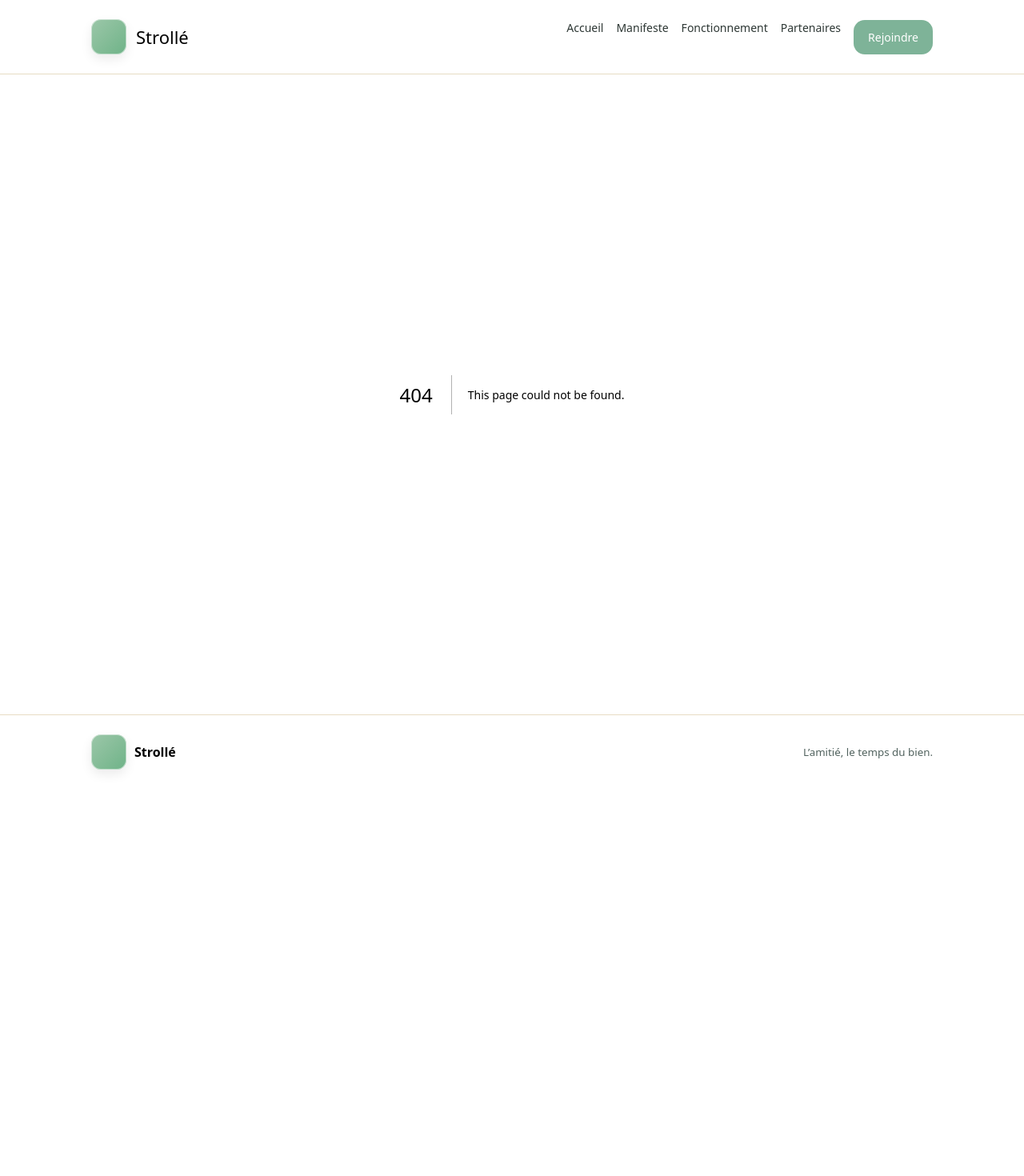
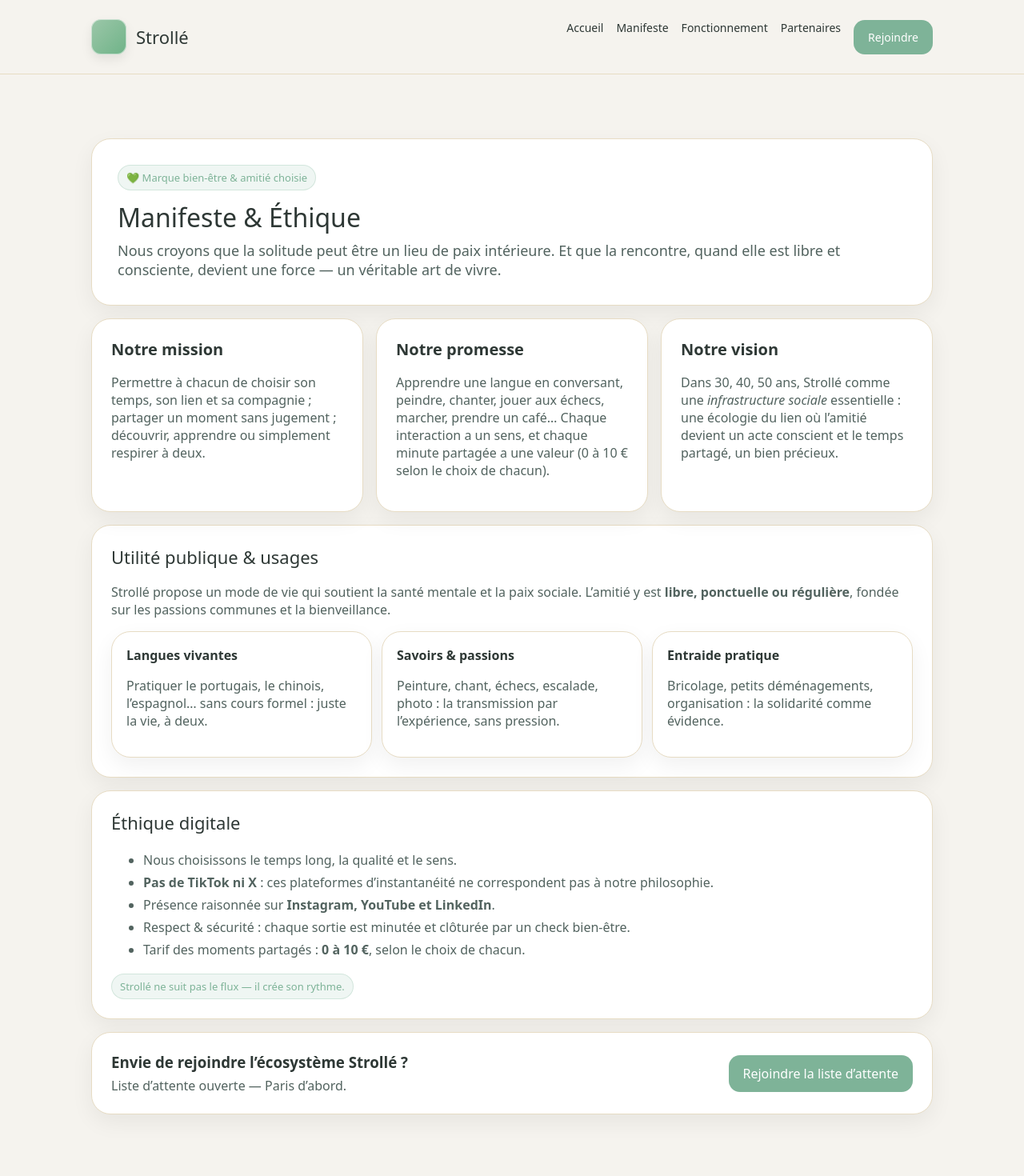
Before and after one commit to MariaKRIZOUA/strolle-starter, a Next.js app: page /manifeste in a window 1280 px wide. Before the commit this address had no page. Shown: the top 1470 px of the page at 80% size. Before the commit the page ends 986 px from the top, so only its background shows below. Built offline with nearby package versions, Linux system fonts and the light colour scheme.

Commit message:
Manifeste page.tsx

```diff
--- /dev/null
+++ b/src/app/manifeste/page.tsx
@@ -0,0 +1,98 @@
+// src/app/manifeste/page.tsx
+export const metadata = {
+  title: "Manifeste & Éthique — Strollé",
+  description: "Notre vision : l’amitié choisie, le temps du bien.",
+};
+
+export default function Manifeste() {
+  return (
+    <main style={{padding:'56px 0'}}>
+      <section className="container">
+        {/* Hero */}
+        <div className="card" style={{padding:'32px'}}>
+          <span className="badge">💚 Marque bien-être & amitié choisie</span>
+          <h1 style={{margin:'12px 0 8px',fontSize:32,fontWeight:300}}>
+            Manifeste & Éthique
+          </h1>
+          <p style={{color:'var(--sage)',fontSize:18,margin:0}}>
+            Nous croyons que la solitude peut être un lieu de paix intérieure.
+            Et que la rencontre, quand elle est libre et consciente, devient une force — un véritable art de vivre.
+          </p>
+        </div>
+
+        {/* 3 colonnes : mission / promesse / vision */}
+        <div style={{display:'grid',gridTemplateColumns:'repeat(auto-fit,minmax(260px,1fr))',gap:16,marginTop:16}}>
+          <article className="card">
+            <h2 style={{marginTop:0,fontSize:20}}>Notre mission</h2>
+            <p style={{color:'var(--sage)'}}>
+              Permettre à chacun de choisir son temps, son lien et sa compagnie ;
+              partager un moment sans jugement ; découvrir, apprendre ou simplement respirer à deux.
+            </p>
+          </article>
+          <article className="card">
+            <h2 style={{marginTop:0,fontSize:20}}>Notre promesse</h2>
+            <p style={{color:'var(--sage)'}}>
+              Apprendre une langue en conversant, peindre, chanter, jouer aux échecs, marcher, prendre un café…
+              Chaque interaction a un sens, et chaque minute partagée a une valeur (0 à 10 € selon le choix de chacun).
+            </p>
+          </article>
+          <article className="card">
+            <h2 style={{marginTop:0,fontSize:20}}>Notre vision</h2>
+            <p style={{color:'var(--sage)'}}>
+              Dans 30, 40, 50 ans, Strollé comme une <em>infrastructure sociale</em> essentielle :
+              une écologie du lien où l’amitié devient un acte conscient et le temps partagé, un bien précieux.
+            </p>
+          </article>
+        </div>
+
+        {/* Utilité publique & usages */}
+        <div className="card" style={{marginTop:16}}>
+          <h2 style={{marginTop:0,fontSize:22,fontWeight:400}}>Utilité publique & usages</h2>
+          <p style={{color:'var(--sage)'}}>
+            Strollé propose un mode de vie qui soutient la santé mentale et la paix sociale.
+            L’amitié y est <strong>libre, ponctuelle ou régulière</strong>, fondée sur les passions communes et la bienveillance.
+          </p>
+
+          <div style={{display:'grid',gridTemplateColumns:'repeat(auto-fit,minmax(260px,1fr))',gap:12,marginTop:12}}>
+            <div className="card" style={{padding:'18px'}}>
+              <h3 style={{marginTop:0,fontSize:16}}>Langues vivantes</h3>
+              <p style={{color:'var(--sage)'}}>Pratiquer le portugais, le chinois, l’espagnol… sans cours formel : juste la vie, à deux.</p>
+            </div>
+            <div className="card" style={{padding:'18px'}}>
+              <h3 style={{marginTop:0,fontSize:16}}>Savoirs & passions</h3>
+              <p style={{color:'var(--sage)'}}>Peinture, chant, échecs, escalade, photo : la transmission par l’expérience, sans pression.</p>
+            </div>
+            <div className="card" style={{padding:'18px'}}>
+              <h3 style={{marginTop:0,fontSize:16}}>Entraide pratique</h3>
+              <p style={{color:'var(--sage)'}}>Bricolage, petits déménagements, organisation : la solidarité comme évidence.</p>
+            </div>
+          </div>
+        </div>
+
+        {/* Éthique digitale */}
+        <div className="card" style={{marginTop:16}}>
+          <h2 style={{marginTop:0,fontSize:22,fontWeight:400}}>Éthique digitale</h2>
+          <ul style={{color:'var(--sage)',lineHeight:1.75,marginTop:8}}>
+            <li>Nous choisissons le temps long, la qualité et le sens.</li>
+            <li><strong>Pas de TikTok ni X</strong> : ces plateformes d’instantanéité ne correspondent pas à notre philosophie.</li>
+            <li>Présence raisonnée sur <strong>Instagram, YouTube et LinkedIn</strong>.</li>
+            <li>Respect & sécurité : chaque sortie est minutée et clôturée par un check bien-être.</li>
+            <li>Tarif des moments partagés : <strong>0 à 10 €</strong>, selon le choix de chacun.</li>
+          </ul>
+          <div style={{marginTop:12}}>
+            <span className="badge">Strollé ne suit pas le flux — il crée son rythme.</span>
+          </div>
+        </div>
+
+        {/* CTA */}
+        <div className="card" style={{marginTop:16,display:'flex',justifyContent:'space-between',alignItems:'center',gap:12,flexWrap:'wrap'}}>
+          <div>
+            <h3 style={{margin:'0 0 6px'}}>Envie de rejoindre l’écosystème Strollé ?</h3>
+            <p style={{margin:0,color:'var(--sage)'}}>Liste d’attente ouverte — Paris d’abord.</p>
+          </div>
+          <a href="/inscription" className="btn">Rejoindre la liste d’attente</a>
+        </div>
+      </section>
+    </main>
+  );
+}
```
